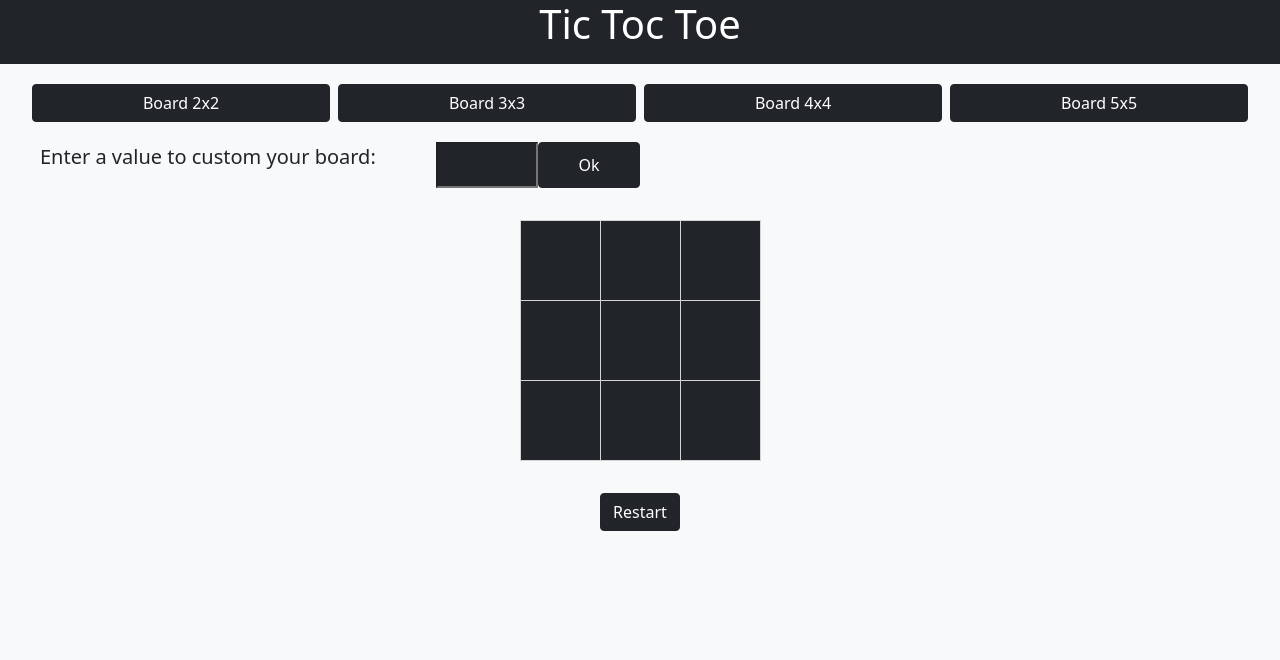
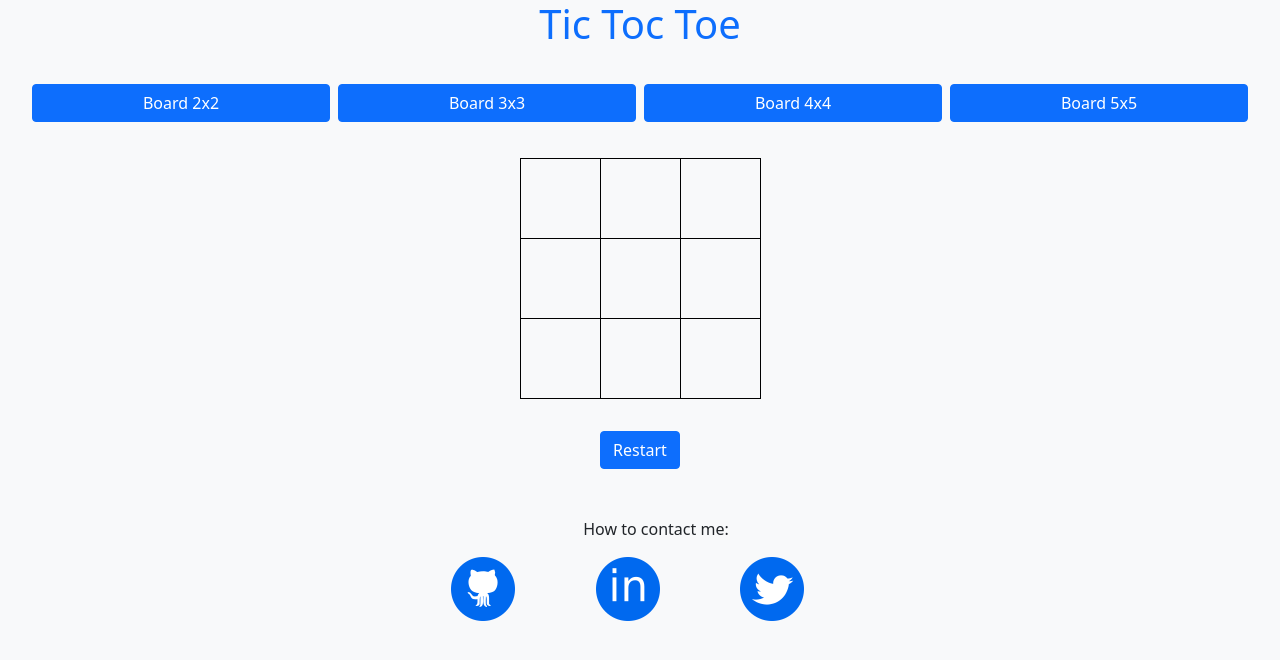
Before and after one commit to gabrielsanva/tictoctoe, a plain HTML site: page index.html in a window 1280 px wide. Drawn offline with Linux system fonts and the light colour scheme.

Commit message:
Add Contact

```diff
--- a/index.html
+++ b/index.html
@@ -13,7 +13,7 @@
             width: 80px;
             height: 80px;
             font-size: 40px;
-            border: 1px solid lightgray
+            border: 1px solid black
         }
     </style>
 </head>
@@ -21,36 +21,34 @@
 <body class="bg-light">
     <div class="container-fluid">
 
-        <div class="row text-center bg-dark text-white">
+        <div class="row text-center text-primary">
             <div class="col">
                 <p class="display-6">Tic Toc Toe</p>
             </div>
         </div>
 
+        <!--
+            The algorithm is generic enough to handle any board size larger than 2,
+            so you can try it out by changing the parameters.
+            If you want, you can use custom_board() function to generate boards of different sizes.
+        -->
         <div class="row d-flex justify-content-around m-3">
-            <button class="btn btn-dark col m-1" onclick="restart(1)">Board 2x2</button>
-            <button class="btn btn-dark col m-1" onclick="restart(2)">Board 3x3</button>
-            <button class="btn btn-dark col m-1" onclick="restart(3)">Board 4x4</button>
-            <button class="btn btn-dark col m-1" onclick="restart(4)">Board 5x5</button>
+            <button class="btn btn-primary col m-1" onclick="restart(1)">Board 2x2</button>
+            <button class="btn btn-primary col m-1" onclick="restart(2)">Board 3x3</button>
+            <button class="btn btn-primary col m-1" onclick="restart(3)">Board 4x4</button>
+            <button class="btn btn-primary col m-1" onclick="restart(4)">Board 5x5</button>
         </div>
 
-        <!--The algorithm is generic enough to serve a board of any size-->
-
-        <div class="row d-flex justify-content-start m-3">
-            <p class="text-dark col-sm-4" style="font-size: 20px;">Enter a value to custom your board:</p>
-            <input id='custom_board' class="bg-dark text-center text-white col-sm-1">
-            <button class="btn btn-dark col-sm-1" onclick="custom_board()">Ok</button>
-        </div>
         <div class="d-flex justify-content-center">
             <div class="row text-center m-3">
-                <table class="text-white text-center bg-dark" id="board">
+                <table class="text-dark text-center" id="board">
                 </table>
             </div>
         </div>
 
         <div class="d-flex justify-content-center">
             <div class="row text-center ">
-                <button class="btn btn-dark mt-3 mb-3" onclick="restart(false)">Restart</button>
+                <button class="btn btn-primary mt-3 mb-3" onclick="restart(false)">Restart</button>
             </div>
         </div>
 
@@ -60,6 +58,15 @@
             </div>
         </div>
     </div>
+    <footer class="container-fluid d-flex justify-content-center m-3">
+        <div class="row">
+            <p class="text-center">How to contact me:</p>
+            <a class="col" href="https://github.com/gabrielsanva"><img src="img/gh.png" width="64" height="64"></a>
+            <a class="col" href="https://www.linkedin.com/in/gabrielsanva/"><img src="img/in.png" width="64"
+                    height="64"></a>
+            <a class="col" href="https://twitter.com/gabrielsanva"><img src="img/t.png" width="64" height="64"></a>
+        </div>
+    </footer>
     <script src="index.js"></script>
 </body>
 
--- a/index.js
+++ b/index.js
@@ -12,6 +12,7 @@ var dimension_board = 2; // the board size is defined by dimension_board + 1
     restart(2);
 })();
 
+// if you want, you can use this function to generate boards of different sizes
 function custom_board() {
     dimension = parseInt(document.getElementById('custom_board').value);
     if ((dimension) > 1) {
@@ -68,26 +69,32 @@ function coloring_board(type_victory) {
     if (type_victory[0] == 'c') {
         for (x = 0; x <= dimension_board; x++) {
             id_to_color = String(x) + String(type_victory[1]);
-            document.getElementById(id_to_color).classList.add('bg-success');
+            document.getElementById(id_to_color).classList.add('bg-success', 'text-white');
+
         }
+        return 0;
     }
     if (type_victory[0] == 'r') {
         for (x = 0; x <= dimension_board; x++) {
             id_to_color = String(type_victory[1]) + String(x);
-            document.getElementById(id_to_color).classList.add('bg-success');
+            document.getElementById(id_to_color).classList.add('bg-success', 'text-white');
         }
+        return 0;
+
     }
     if (type_victory[0] == 'd' && type_victory[1] == 0) {
         for (x = 0; x <= dimension_board; x++) {
             id_to_color = String(x) + String(x);
-            document.getElementById(id_to_color).classList.add('bg-success');
+            document.getElementById(id_to_color).classList.add('bg-success', 'text-white');
         }
+        return 0;
     }
     if (type_victory[0] == 'd' && type_victory[1] == 1) {
         for (x = 0; x <= dimension_board; x++) {
             id_to_color = String(x) + String(dimension_board - x);
-            document.getElementById(id_to_color).classList.add('bg-success');
+            document.getElementById(id_to_color).classList.add('bg-success', 'text-white');
         }
+        return 0;
     }
 }
 
```
Also changed, not shown: img/gh.png (added), img/in.png (added), img/t.png (added).
